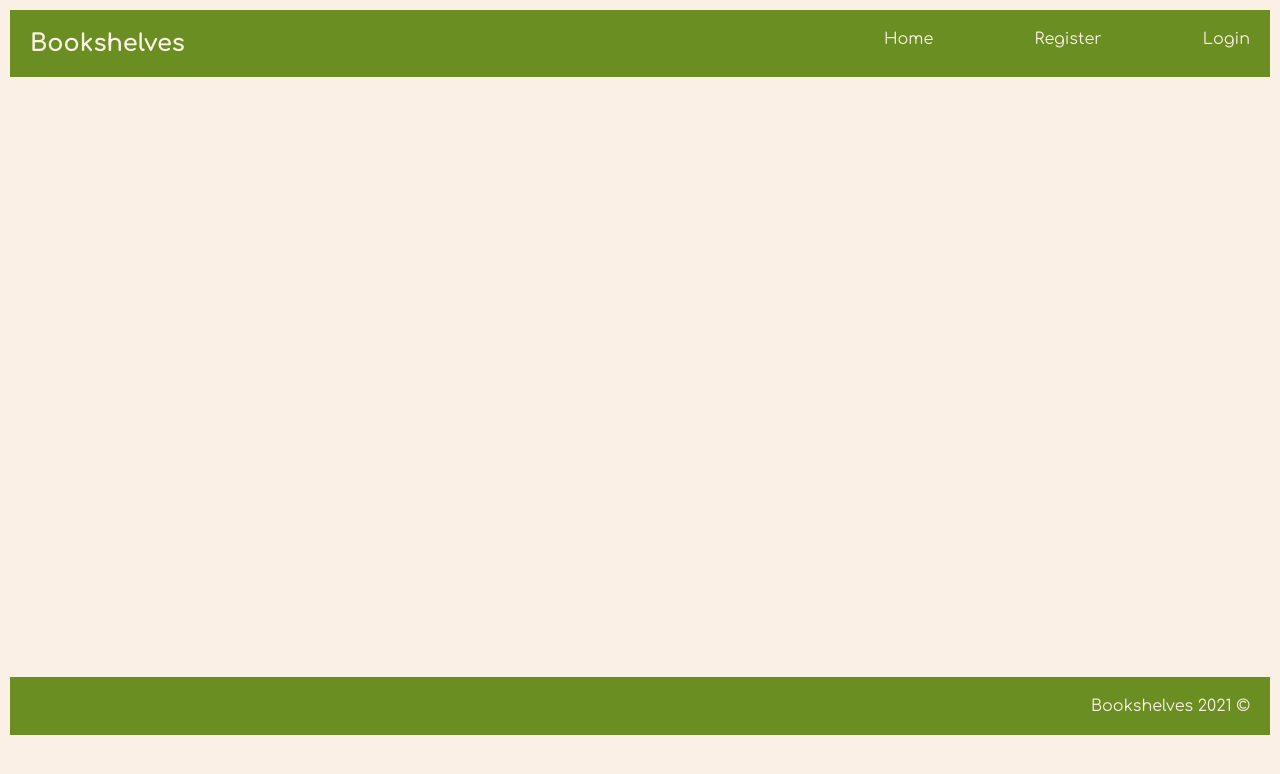
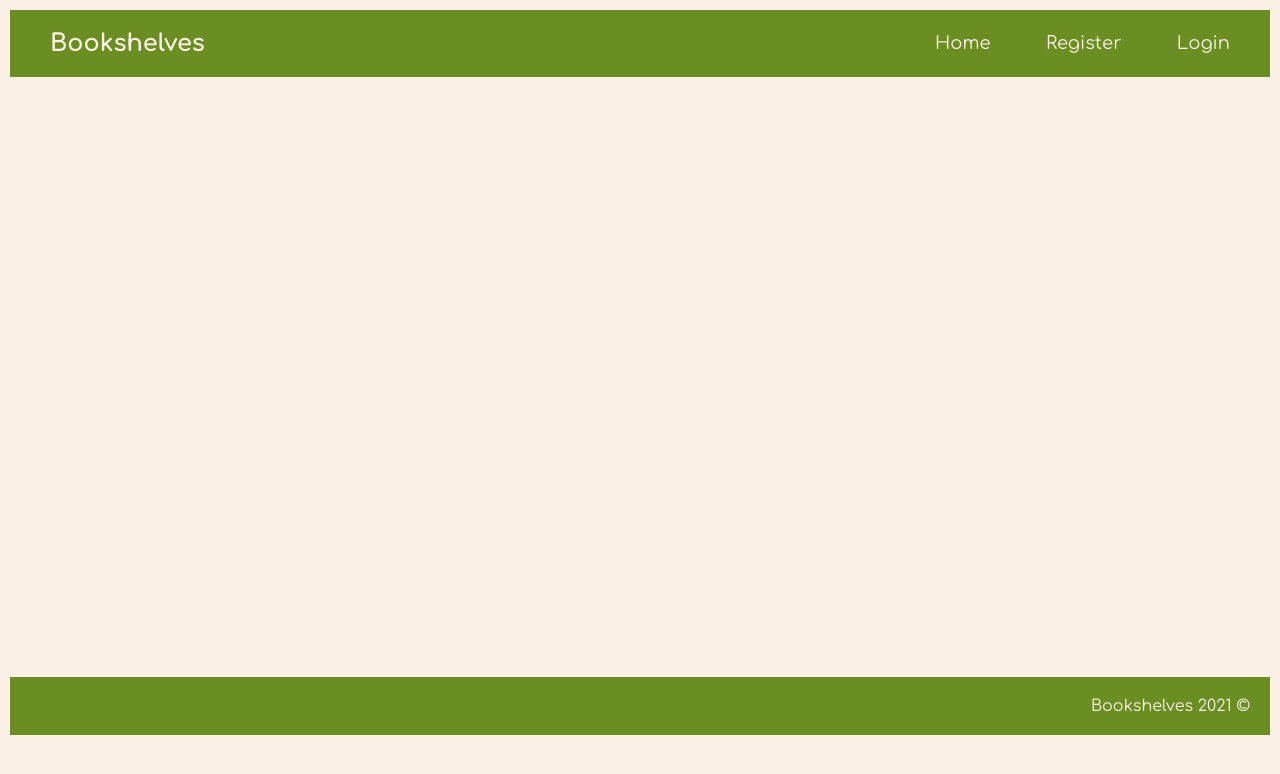
Before and after one commit to DinyoD/Bookshelves, a React (Create React App) app in the folder react_api/: page / in a window 1280 px wide. Shown: the top 774 px of the page. Built offline with nearby package versions, Linux system fonts and the light colour scheme.

Commit message:
Work on SASS.

```diff
--- a/react_api/src/index.scss
+++ b/react_api/src/index.scss
@@ -24,21 +24,21 @@ body{
   display: flex;
   justify-content: space-between;
   text-align: center;
-  padding: 20px;
+  padding: 20px 40px;
   color: $color-primary;
   background-color: $color-secondary;
 }
 .header-nav{
   display: flex;
   justify-content: space-between;
-  min-width: 30%;
+  min-width: 25%;
   .header-nav-link{
     text-decoration: none;
     color: $color-primary;
+    font-size: 18px;
+    padding-top: 3px;
   }
-  .active{
-    font-size: 17px;
-  }
+
 }
 
 .body-container{
```
